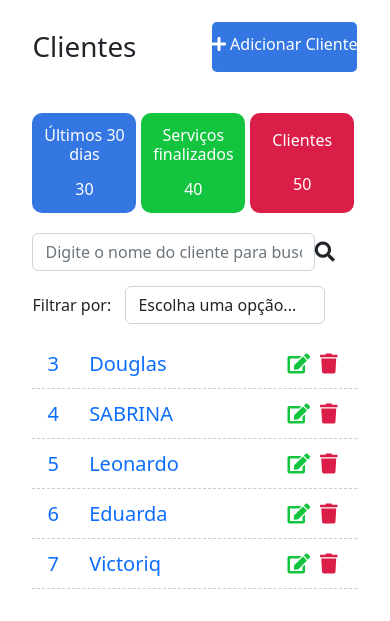
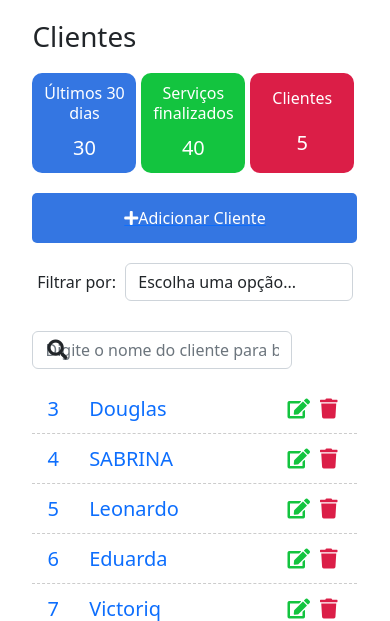
Before and after one commit to Dgsbarbosa/novo_padrao, a Django app: page /clients/ in a window 390 px wide. Shown: the part 56-677 px from the top of the page. Run offline with Django 4.2, Linux system fonts and the light colour scheme; data comes from the database, SQL or seed files in the repository; both versions use the stored data as it was after the commit; some libraries are stand-ins or nearby versions.

Commit message:
criacao tela clients

```diff
--- a/novopadrao/company/static/css/style.css
+++ b/novopadrao/company/static/css/style.css
@@ -64,18 +64,8 @@ h1 {
 
 }
 
-/* Div topo */
-.div-topo{
-  width: 100%;
-  display: flex;
-  justify-content:space-between;
-  align-items: center;
-  margin-top: 10px;
-  margin-bottom: 30px;
 
-  /* border: 5px solid #000000; */
 
-}
 
 /* dashboard-client-clients */
 
@@ -188,6 +178,14 @@ h1 {
   padding: 10px;
   align-items: center;
   border-radius: 10px;
+
+  /* border: 10px solid rgb(247, 0, 0); */
+
+}
+
+.dashboard-client-box span {
+  font-size: 20px;
+
   /* border: 10px solid rgb(247, 0, 0); */
 
 }
@@ -213,26 +211,36 @@ h1 {
 
 .search-div {
   padding: 0;
-  margin-top: 15px;
+  margin-top: 30px;
   margin-bottom: 15px;
+  width: 100%;
 
-
-  width: 100%;
-  /* border: 10px solid magenta; */
+  /* border: 10px solid rgb(0, 0, 0); */
 }
 
 #search-form {
   display: flex;
+  position: relative;
   align-items: center;
+  width: 100%;
+  text-align: center;
+
+
+  /* border: 10px solid rgb(189, 22, 189); */
 }
-#search-form input{
 
-  /* border: 10px solid rgb(22, 21, 22); */
+#search-form input {
+  width: 80%;
+ text-align: center;
+  /* border: 10px solid rgb(189, 22, 189); */
 }
 
 #search-btn {
   width: 50px;
   font-size: 20px;
+  position: absolute;
+
+
   /* border: 10px solid rgb(22, 21, 22); */
 }
 
@@ -244,30 +252,42 @@ h1 {
 
 
 /* Botão de adicionar */
+#add-link {
+  width: 30%;
+  text-decoration: none;
+  align-items: center;
+
+  /* border: 10px solid black; */
+
+}
 
 
-#add-link {
-  text-decoration: none;
-}
 
 .add-div {
   background-color: #3476e2;
   cursor: pointer;
-
   color: #FFF;
   text-align: center;
   border-radius: 5px;
   width: 100%;
   height: 50px;
-  padding-top: 10px;
+  display: flex;
   font-size: 100%;
+  align-items: center;
+  justify-content: center;
+
+
+
+  /* border: 10px solid black; */
 
 }
 
 .fas.fa-plus {
   color: #FFF;
+  font-size: 100%;
+  text-align: center;
 
-
+  /* border: 10px solid black; */
 }
 
 
@@ -275,12 +295,30 @@ h1 {
 .filter-div {
   margin-bottom: 15px;
   padding: 0;
+  display: flex;
+  justify-content: space-around;
+  align-items: center;
+  width: 100%;
+
+  /* border: 10px solid black; */
 }
 
 #filter {
   display: inline-block;
-  width: 200px;
+  width: 70%;
   margin-left: 10px;
+  margin-left: 0;
+  /* border: 10px solid black; */
+}
+
+#div-filter-span {
+  width: 50%;
+  display: flex;
+  align-items: center;
+  justify-content: space-around;
+
+  /* border: 10px solid black; */
+
 }
 
 /* Lista de clientes */
@@ -352,3 +390,38 @@ footer.fixar-rodape {
   font-size: 15px;
 
 }
+
+
+/* Responsivo*/
+
+@media screen and (max-width: 600px) {
+  .col-25,
+  .col-75,
+
+  input[type=submit] {
+    width: 100%;
+    margin-top: 0;
+  }
+
+  .filter-div {
+
+    display: flex;
+    flex-direction: column;
+
+    /* border: 10px solid black; */
+  }
+
+  #add-link {
+    width: 100%;
+    align-items: center;
+  }
+
+  #div-filter-span {
+    width: 100%;
+    margin-top: 20px;
+
+    /* border: 10px solid black; */
+
+  }
+
+}
--- a/novopadrao/company/templates/base.html
+++ b/novopadrao/company/templates/base.html
@@ -1,6 +1,6 @@
 {% load static %}
 <!DOCTYPE html>
-<html lang="pt-br">
+<html lang="pt">
 
 <head>
     <meta charset="UTF-8">
--- a/novopadrao/company/templates/company/listclients.html
+++ b/novopadrao/company/templates/company/listclients.html
@@ -6,18 +6,10 @@
 
 <div class="offset-1 col-10 list-div">
 
-    <div class="div-topo">
-        <h1>Clientes</h1>
 
-        <a id="add-link" href="newclient/">
-            <div class="col-2 add-div">
-                <i class="fas fa-plus"></i> Adicionar Cliente
-            </div>
-        </a>
-    </div>
+    <h1>Clientes</h1>
 
-
-    <div class="container dashboard-client">
+    <div class="flex-container dashboard-client">
 
         <div class="col-4 dashboard-client-box" id="dashboard-client-lastdays">
             <h4>Últimos 30 dias</h4>
@@ -31,19 +23,35 @@
 
         <div class="col-4 dashboard-client-box" id="dashboard-client-doing">
             <h4>Clientes</h4>
-            <span>50</span>
+            <span>{{ clients.count }}</span>
         </div>
 
     </div>
 
 
 
+    <div class="flex-container filter-div">
 
+        <div id="add-link">
+            <a href="newclient/">
+                <div class="col-2 add-div">
+                    <i class="fas fa-plus"></i> Adicionar Cliente
+                </div>
+            </a>
+        </div>
 
+        <div id="div-filter-span">
+            <span>Filtrar por:</span>
 
+            <select name="filter" id="filter" class="form-control">
+                <option value="">Escolha uma opção...</option>
+                <option value="done">Pessoa Fisica</option>
+                <option value="doing">Pessoa Jurídica</option>
+            </select>
+        </div>
+    </div>
 
-
-    <div class=" container search-div">
+    <div class=" flex-container search-div">
         <form method="GET" id="search-form">
 
             <input class="form-control" type="text" id="search" name="search"
@@ -51,15 +59,6 @@
 
             <i class="fas fa-search" id="search-btn"></i>
         </form>
-    </div>
-
-    <div class="col-12 filter-div">
-        <span>Filtrar por:</span>
-        <select name="filter" id="filter" class="form-control">
-            <option value="">Escolha uma opção...</option>
-            <option value="done">Pessoa Fisica</option>
-            <option value="doing">Pessoa Jurídica</option>
-        </select>
     </div>
 
 
--- a/novopadrao/company/views.py
+++ b/novopadrao/company/views.py
@@ -11,6 +11,8 @@ def home(request):
 def listClients(request):
 
     clients = Clients.objects.all()
+    # print("count: ",clients.count())
+
 
 
 
```
Also changed, not shown: novopadrao/db.sqlite3.
